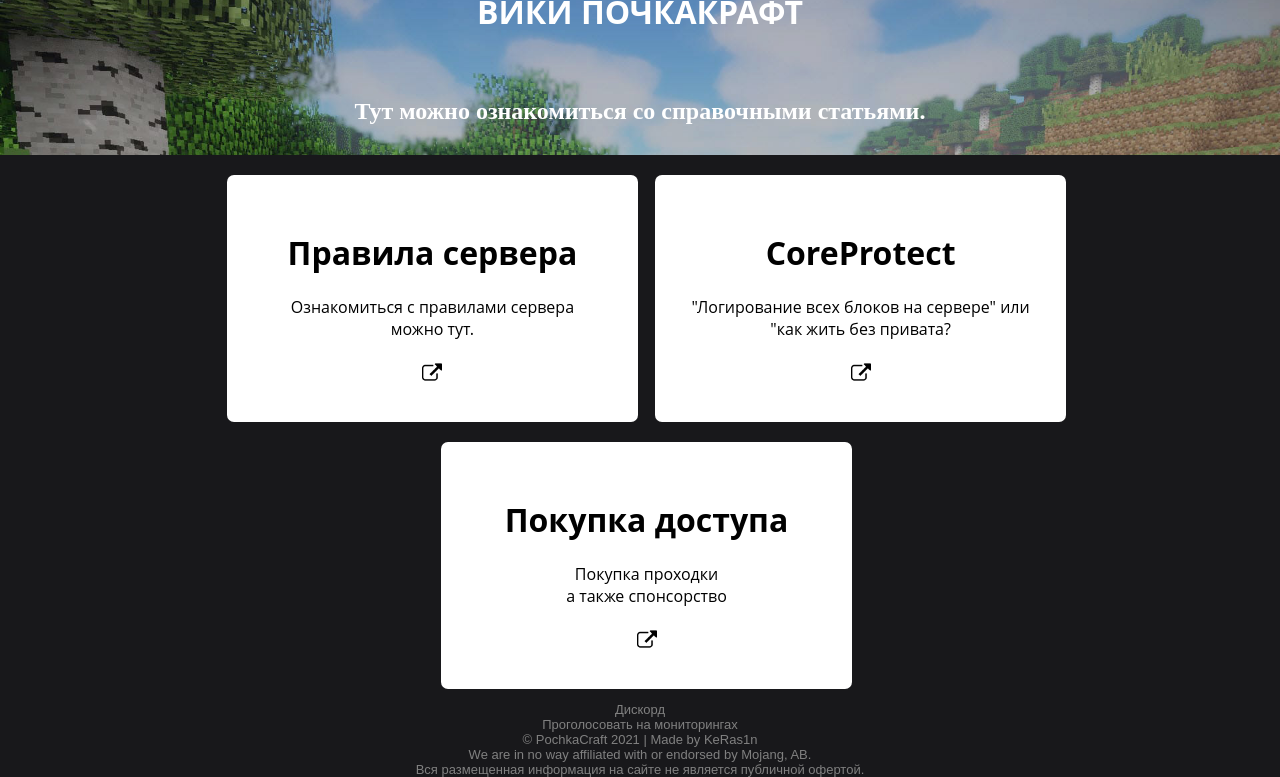
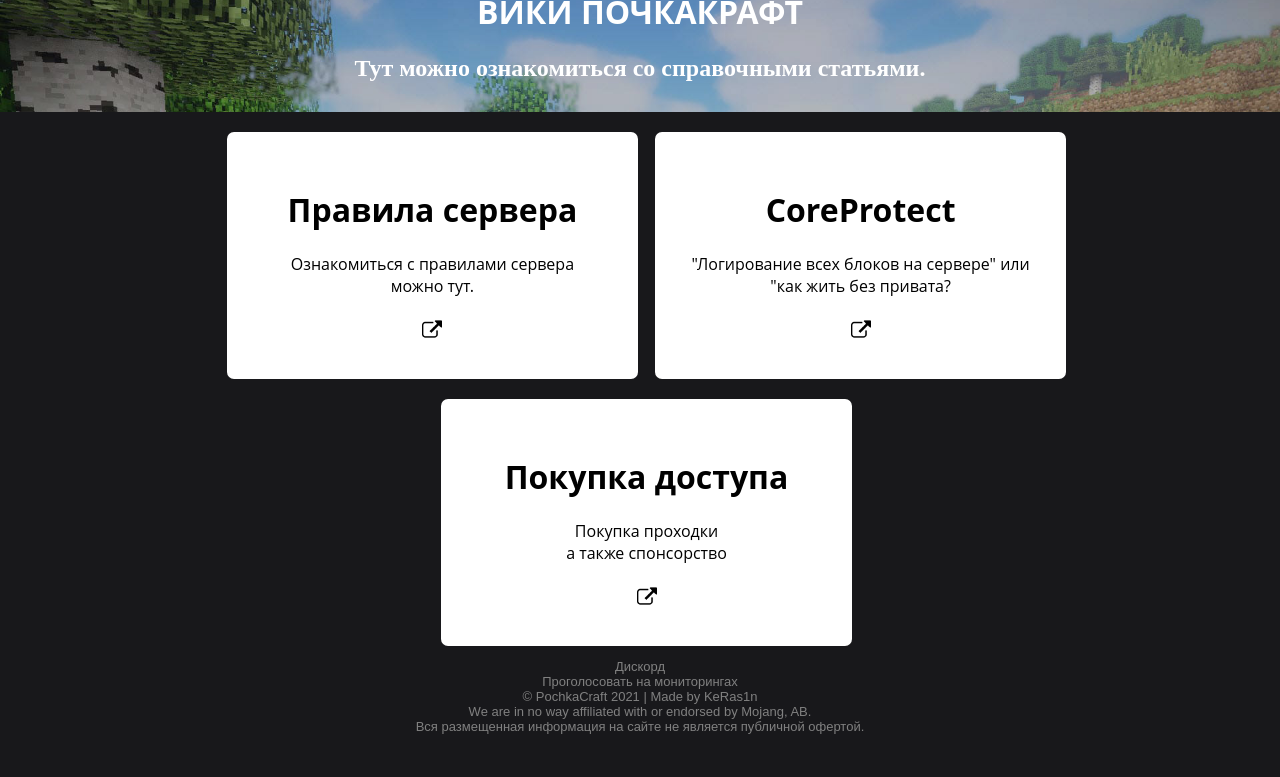
Before and after one commit to Pawwandaa/pochkacraft.github.io, a plain HTML site: page wiki.html in a window 1280 px wide. Shown: the part 77-854 px from the top of the page. After the commit the page ends 811 px from the top, so only its background shows below. Drawn offline with nearby package versions, Linux system fonts and the light colour scheme.

Commit message:
Update wiki.html

```diff
--- a/wiki.html
+++ b/wiki.html
@@ -41,7 +41,7 @@ $('.head').css('background','transparent');
 </div>
 
 <header>
-	<center><br><br><h1>ВИКИ ПОЧКАКРАФТ<br><br></h1>
+	<center><br><br><h1>ВИКИ ПОЧКАКРАФТ</h1>
 		<h2>Тут можно ознакомиться со справочными статьями.</h2>
 	</center>
 
```
